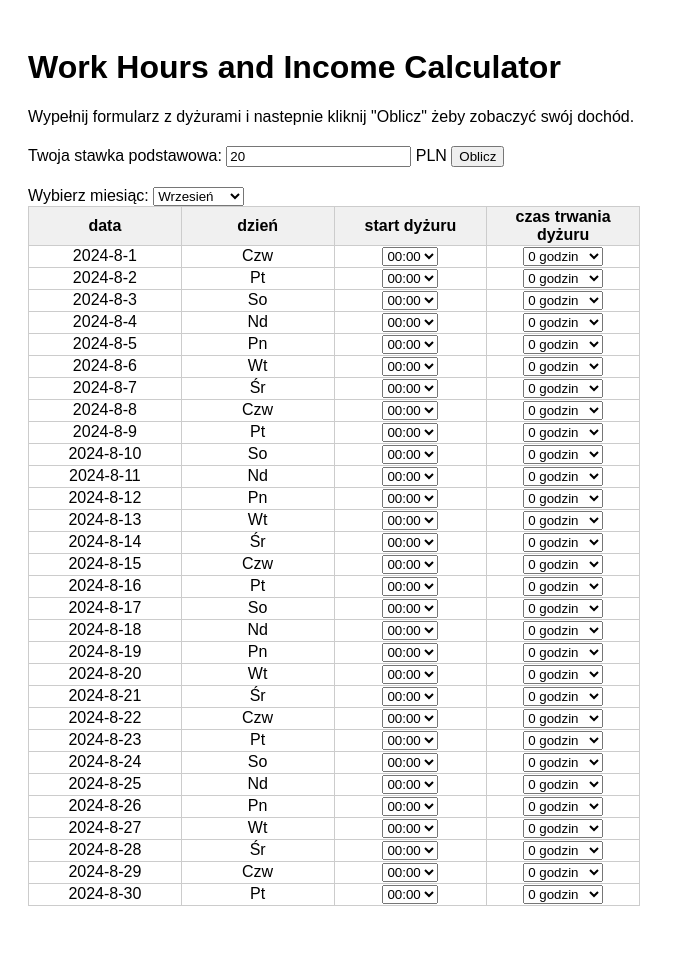
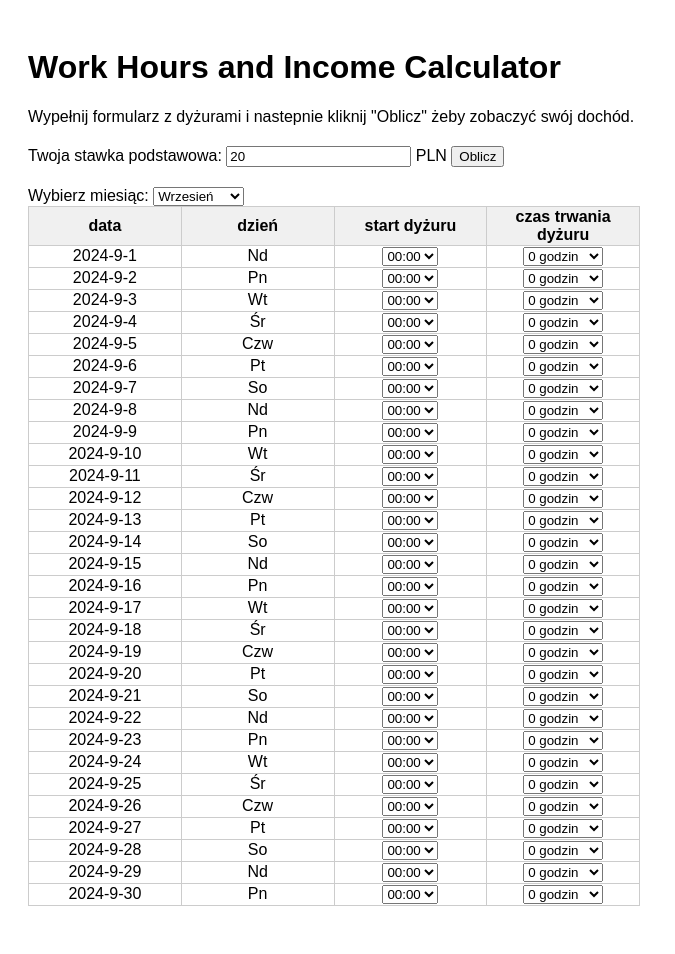
Before and after one commit to PeterWaIIace/me.github.io, a Jekyll site: the page uprojects/medcal/cal.html, which Jekyll copies as it is, in a window 1280 px wide. Shown: the whole page, without its empty margins (0-675 px from the left). Built offline with Jekyll 4.4.1, drawn with Linux system fonts in a browser that asks for light colours; some of the changed lines change nothing that is shown.

Commit message:
updating medics calculator with correct dates

```diff
--- a/uprojects/medcal/cal.html
+++ b/uprojects/medcal/cal.html
@@ -51,18 +51,18 @@
 </div>
 <label for="monthSelector">Wybierz miesiąc:</label>
 <select id="monthSelector">
-    <option value="0">Styczeń</option>
-    <option value="1">Luty</option>
-    <option value="2">Marzec</option>
-    <option value="3">Kwiecień</option>
-    <option value="4">Maj</option>
-    <option value="5">Czerwiec</option>
-    <option value="6">Lipiec</option>
-    <option value="7">Sierpień</option>
-    <option value="8">Wrzesień</option>
-    <option value="9">Październik</option>
-    <option value="10">Listopad</option>
-    <option value="11">Grudzień</option>
+    <option value="1">Styczeń</option>
+    <option value="2">Luty</option>
+    <option value="3">Marzec</option>
+    <option value="4">Kwiecień</option>
+    <option value="5">Maj</option>
+    <option value="6">Czerwiec</option>
+    <option value="7">Lipiec</option>
+    <option value="8">Sierpień</option>
+    <option value="9">Wrzesień</option>
+    <option value="10">Październik</option>
+    <option value="11">Listopad</option>
+    <option value="12">Grudzień</option>
 </select>
 
 
@@ -109,7 +109,7 @@ function generateCalendar(month) {
 
     // Generate body rows with hours (0-23)
     const daysOfWeek = ["Nd", "Pn", "Wt", "Śr", "Czw", "Pt", "So"];
-    const days = daysInMonth(year, month);
+    const days = daysInMonth(year, month - 1);
     for (let day = 1; day <= days; day++) {
         const row = document.createElement('tr');
 
@@ -282,9 +282,8 @@ monthSelector.addEventListener('change', (event) => {
 });
 
 // Initialize the calendar with the current month
-monthSelector.value = today.getMonth();  // Set the select to current month
-console.log(today.getMonth());
-generateCalendar(today.getMonth());        // Render the current month's calendar
+monthSelector.value = today.getMonth() + 1;  // Set the select to current month
+generateCalendar(monthSelector.value);        // Render the current month's calendar
 
 
 // Generate the calendar when the page loads
```
